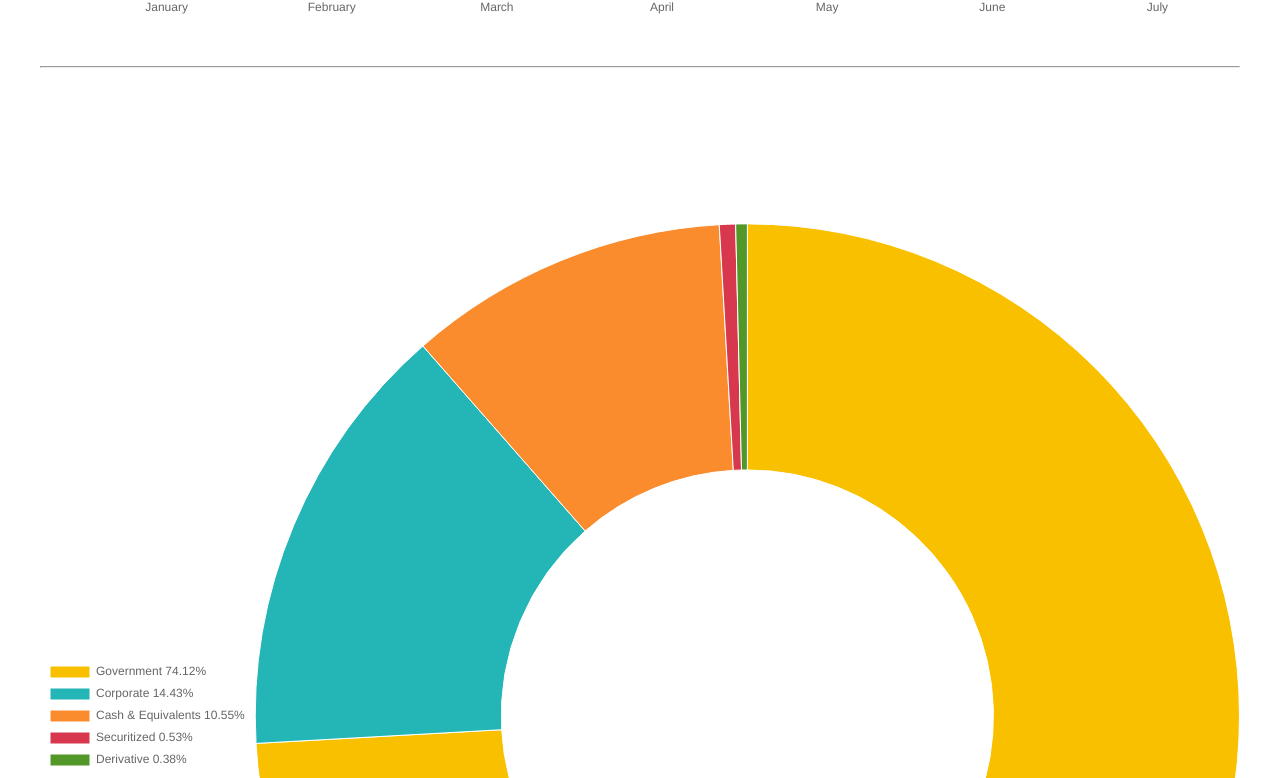
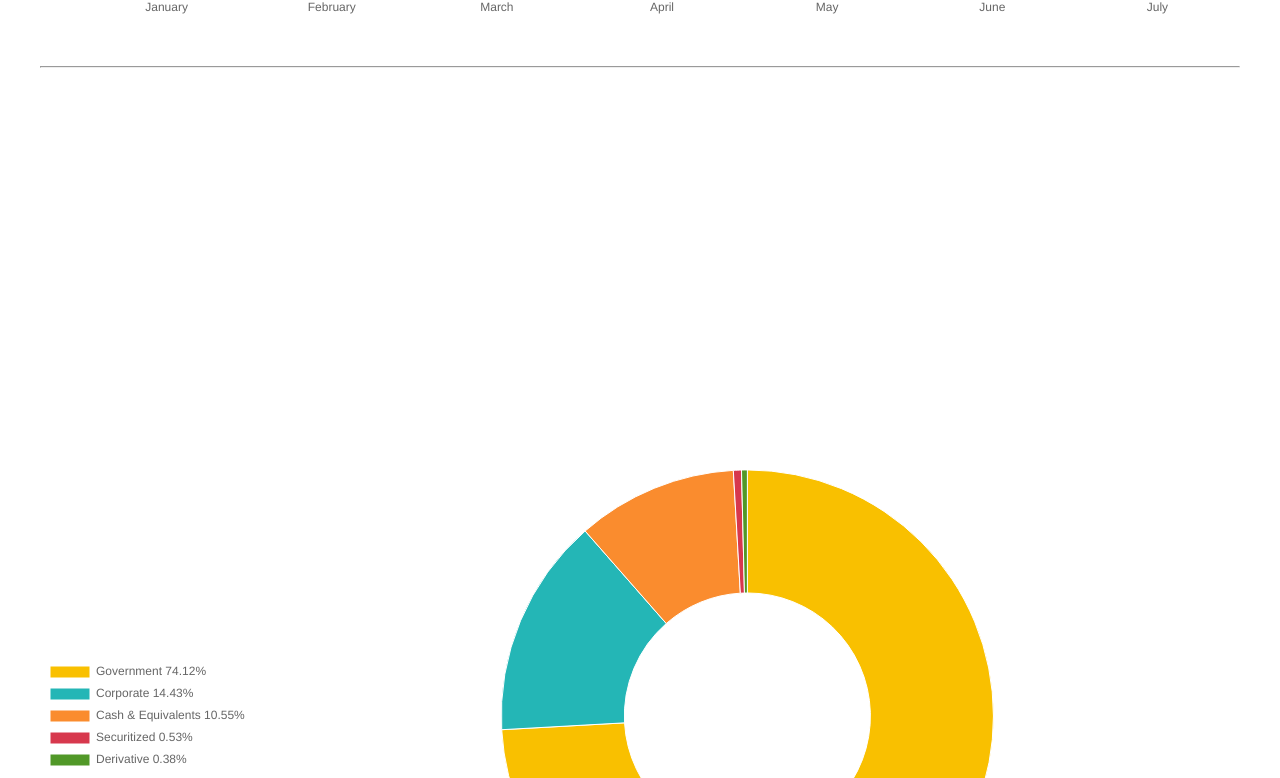
Before and after one commit to PensionBee/cx-ic-hackday, a React (Create React App) app: page / in a window 1280 px wide. Shown: the part 622-1400 px from the top of the page. Built offline with nearby package versions, Linux system fonts and the light colour scheme.

Commit message:
Donut tidy up

```diff
--- a/src/App.css
+++ b/src/App.css
@@ -10,7 +10,7 @@
 
   .DonutChart {
     margin: 0 auto;
-    width: 100%;
-    height: 100%;
+    width: 75%;
+    height: 75%;
   }
 }
--- a/src/components/DonutChart.js
+++ b/src/components/DonutChart.js
@@ -7,6 +7,7 @@ ChartJS.register(ArcElement, Tooltip, Legend);
 
 export const options = {
   responsive: true,
+  radius: '50%',
   plugins: {
     legend: {
       display: true,
@@ -57,7 +58,7 @@ export const data = {
   labels,
   datasets: [
     {
-      label: 'percentage allocation',
+      label: ' % allocation',
       data: dataValues,
       backgroundColor: colours,
       borderWidth: 1,
@@ -66,7 +67,11 @@ export const data = {
 };
 
 export function DonutChart() {
-  return <Doughnut options={options} data={data} />;
+  return (
+    <div className="DonutChart">
+      <Doughnut options={options} data={data} />
+    </div>
+  );
 }
 
 export default DonutChart;
```
